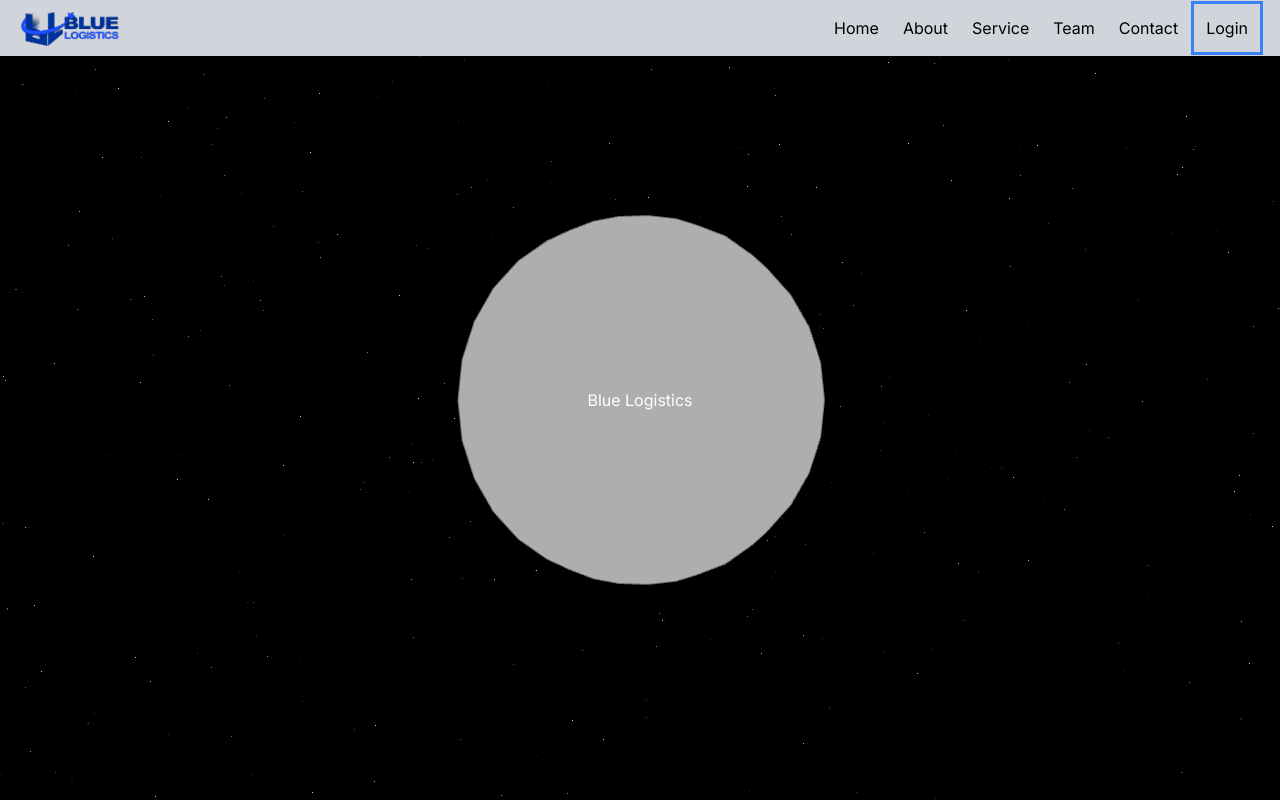
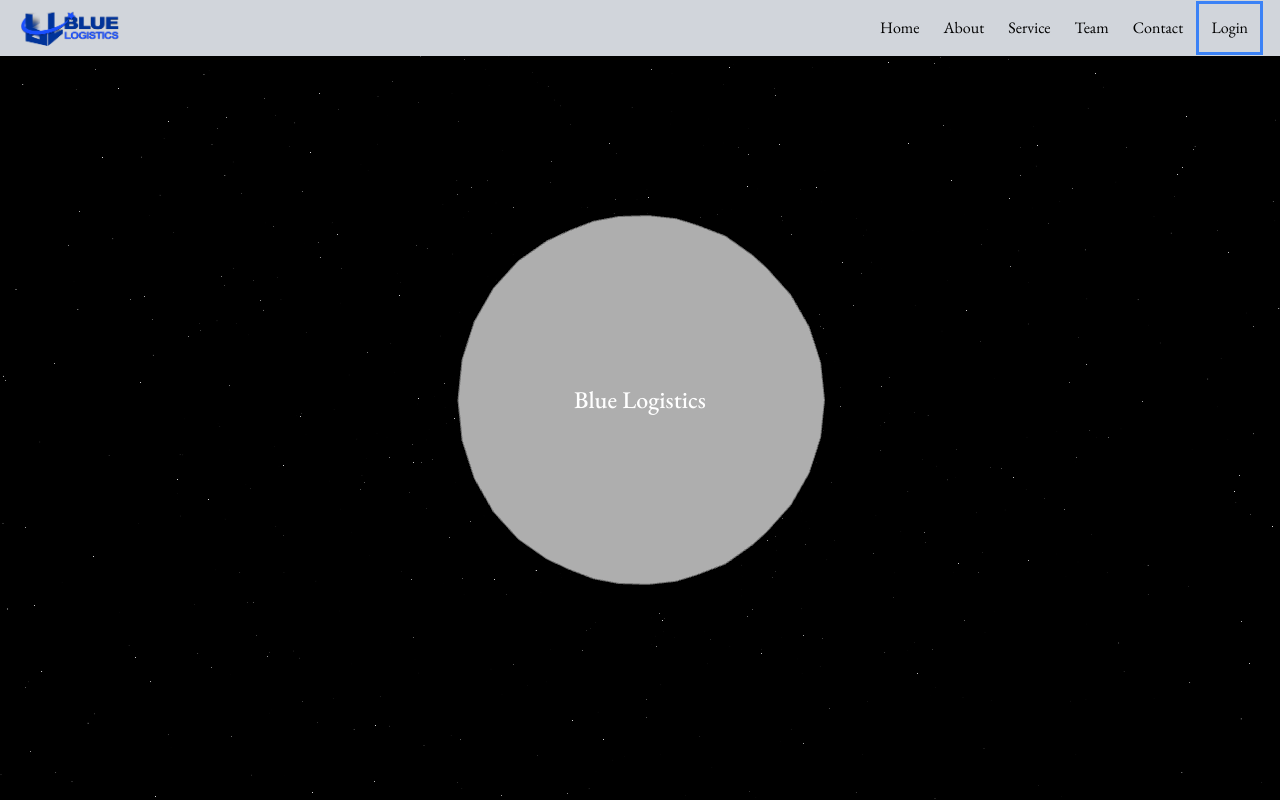
Before and after one commit to Tumelo4/bluelogistic, a Next.js app: page / in a window 1280 px wide. Built offline with nearby package versions, Linux system fonts and the light colour scheme.

Commit message:
added company name

```diff
--- a/app/layout.tsx
+++ b/app/layout.tsx
@@ -1,8 +1,8 @@
 import type { Metadata } from 'next'
-import { Inter } from 'next/font/google'
+import { EB_Garamond } from 'next/font/google'
 import './globals.css'
 
-const inter = Inter({ subsets: ['latin'] })
+const inter = EB_Garamond({ subsets: ['latin'] })
 
 export const metadata: Metadata = {
   title: 'Blue Logistics',
--- a/components/Landing.tsx
+++ b/components/Landing.tsx
@@ -20,7 +20,7 @@ const Landing = () => {
               whileInView={{ opacity: 1 }}
               transition={{ duration: 1 }}
             >
-              Blue Logistics
+              <h1 className=' font-medium text-2xl'>Blue Logistics</h1>
             </motion.div>
           </div>
             <HomeSection />
```
